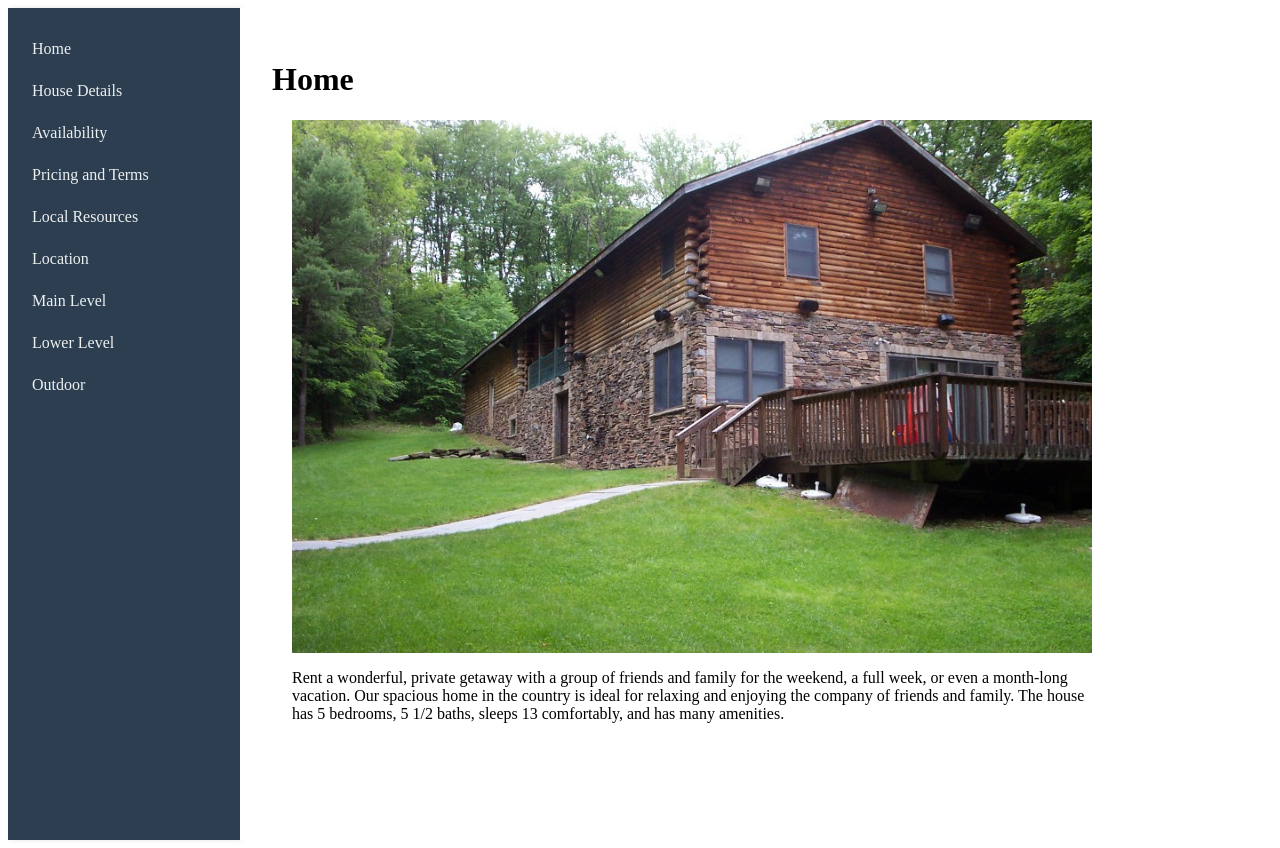
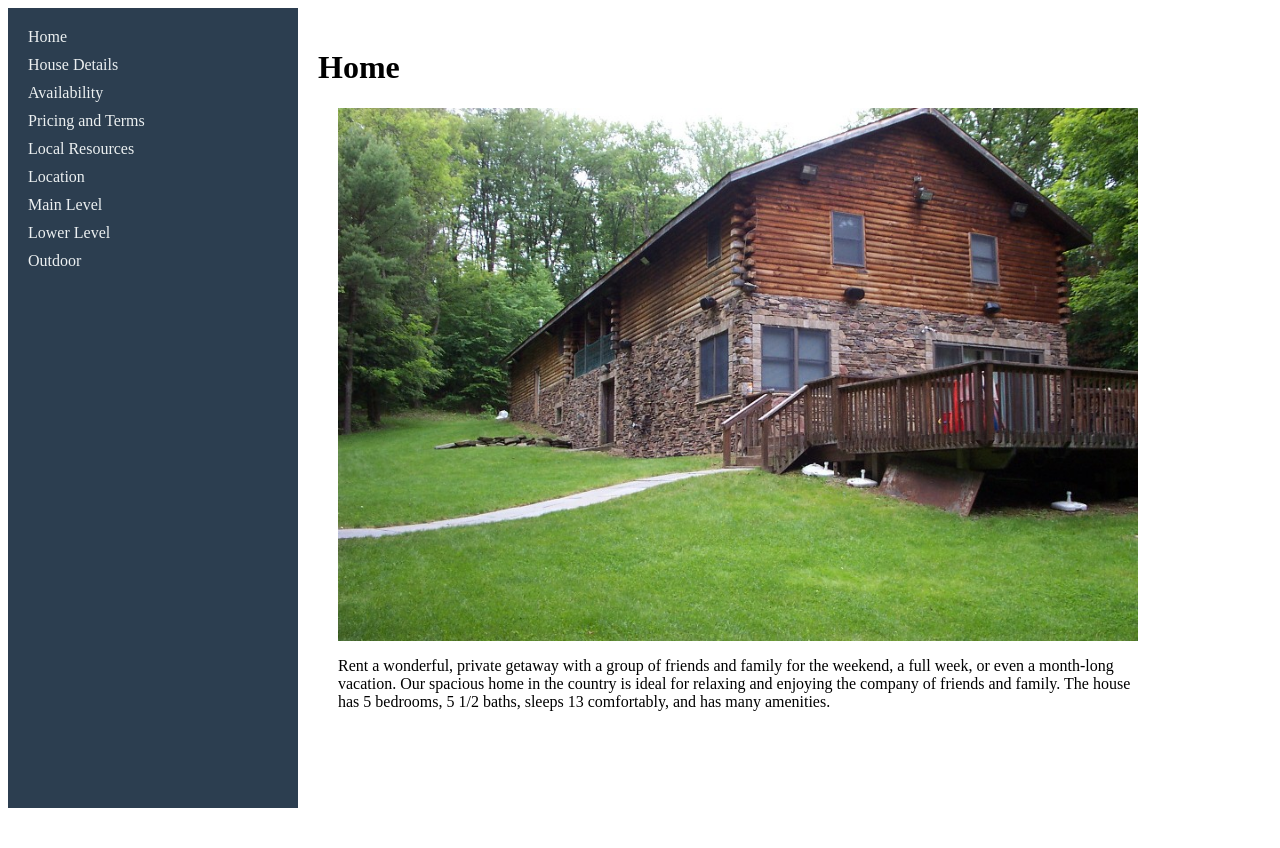
Before and after one commit to craigrivers/vacation_rental, an Angular app: page /home in a window 1280 px wide. After the commit the page ends 816 px from the top, so only its background shows below. Built offline with nearby package versions, Linux system fonts and the light colour scheme.

Commit message:
Show the image of the house when the web site it initially loaded.

```diff
--- a/src/app/app.component.css
+++ b/src/app/app.component.css
@@ -1,33 +1,27 @@
 .container {
   display: flex;
-  flex-direction: row;
+  min-height: 100vh;
 }
 
 .sidebar {
-  width: 200px;
+  width: 250px;
+  padding: 20px;
   background-color: #2c3e50;
-  padding: 1rem;
-  height: 100vh;
-  box-shadow: 2px 0 5px rgba(0,0,0,0.1);
 }
 
 .sidebar ul {
   list-style: none;
+  padding: 0;
   margin: 0;
-  padding: 0;
 }
 
 .sidebar li {
-  margin: 0.5rem 0;
+  margin-bottom: 10px;
 }
 
 .sidebar a {
   text-decoration: none;
-  color: #ecf0f1;
-  display: block;
-  padding: 0.5rem;
-  border-radius: 4px;
-  transition: background-color 0.2s ease;
+  color: #ecf0f1;;
 }
 
 .sidebar a:hover {
@@ -37,6 +31,5 @@
 
 main {
   flex: 1;
-  padding: 2rem;
-  background-color: #ffffff;
+  padding: 20px;
 }
--- a/src/app/app.component.ts
+++ b/src/app/app.component.ts
@@ -6,7 +6,8 @@ import * as ical from 'ical.js';
 
 @Component({
   selector: 'app-root',
-  imports: [RouterOutlet, CommonModule, RouterLink],
+  standalone: true,
+  imports: [RouterOutlet, RouterLink],
   templateUrl: './app.component.html',
   styleUrl: './app.component.css'
 })
--- a/src/app/app.routes.ts
+++ b/src/app/app.routes.ts
@@ -11,6 +11,7 @@ import { LowerLevelPhotosComponent } from './lowerLevelPhotos/lowerLevelPhotos.c
 import { MainLevelPhotosComponent } from './mainLevelPhotos/mainLevelPhotos.component';
 
 export const routes: Routes = [
+  { path: '', component: HomeComponent },
   /*
   {  path: '', redirectTo: '/home', pathMatch: 'full' },
   */
--- a/src/app/home/home.component.ts
+++ b/src/app/home/home.component.ts
@@ -1,5 +1,4 @@
 import { Component } from '@angular/core';
-import { RouterOutlet } from '@angular/router';
 import { CommonModule } from '@angular/common';
 
 
```
